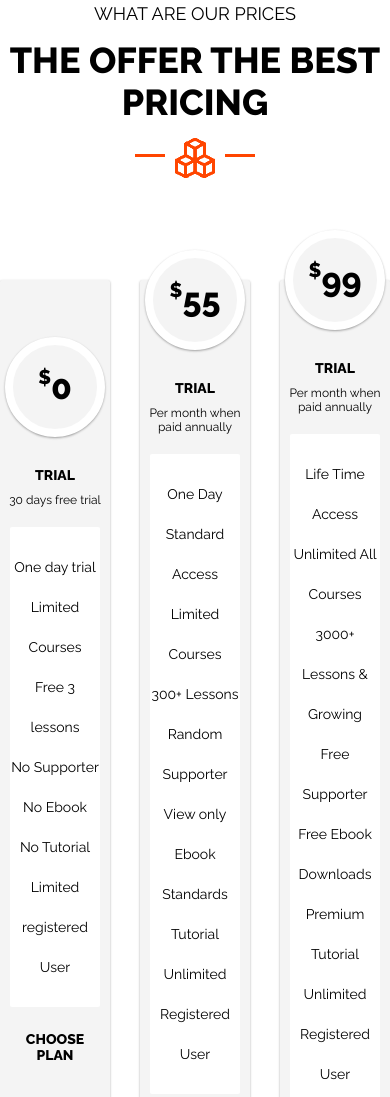
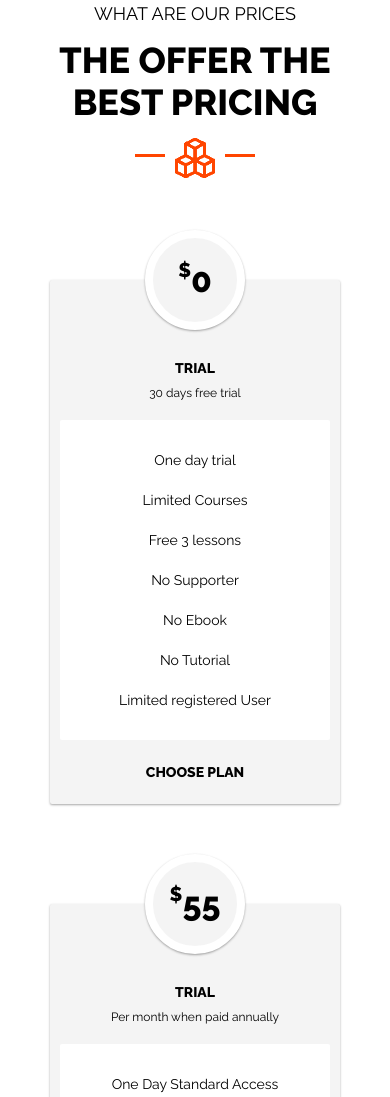
Before and after one commit to manonrugge/genius-psd-conversion, a website: page index.html in a window 390 px wide. Shown: the part 5407-6504 px from the top of the page. Drawn offline with Linux system fonts and the light colour scheme.

Commit message:
pricing section responsive

```diff
--- a/dev/styles/partials/_pricing.scss
+++ b/dev/styles/partials/_pricing.scss
@@ -1,10 +1,19 @@
 .pricing {
     padding: 75px 0px;
+    @media (max-width: 1050px) {
+        padding: 75px 50px;
+    }
 }
 .pricing-container {
     display: flex;
     flex-direction: row;
-    margin: 100px 0px;
+    padding: 100px 0px;
+    @media (max-width: 860px) {
+        flex-direction: column;
+    }
+    @media (max-width: 560px) {
+        padding-bottom: 0;
+    }
 }
 
 .pricing-block {
@@ -39,8 +48,19 @@
             color: black;
         }
     }
+    @media (max-width: 860px) {
+        margin-top: 100px;
+        transform: translate(50%);
+        width: 50%;
+        &:first-of-type {
+            margin-top: 0;
+        }
+    }
+    @media (max-width: 560px) {
+        transform: translate(0%);
+        width: 100%;
+    }
 }
-
 
 .price {
     background: $subColor;
@@ -74,7 +94,6 @@ sup {
     margin: 20px 10px;
 }
 
-
 .pricing-title {
     h4 {
         text-transform: uppercase;
```
Also changed, not shown: public/styles/style.css.
